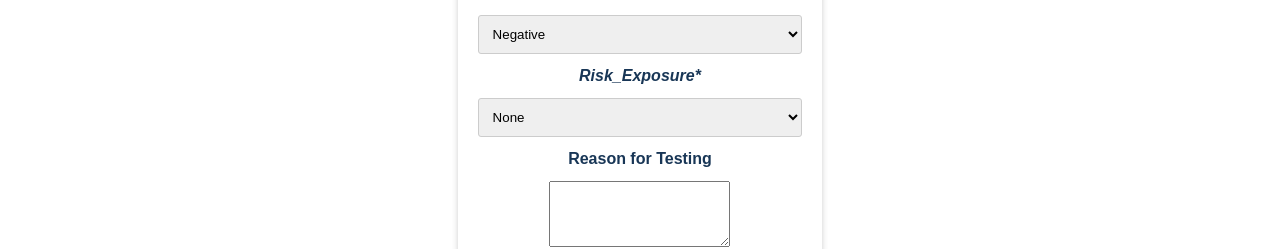
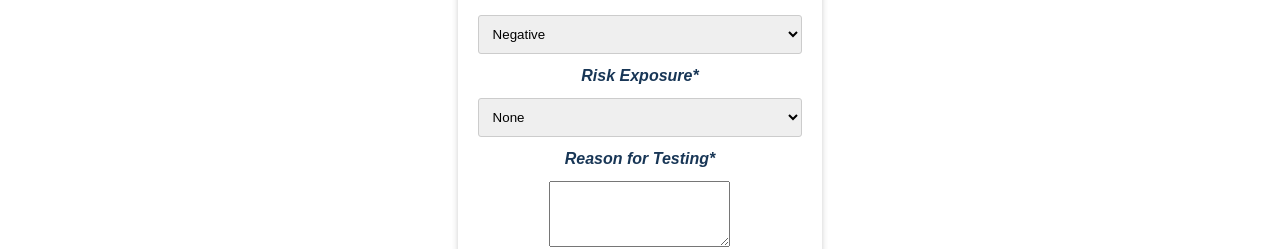
Before and after one commit to MaestroAshmin/Technology-Innovation-Project-fork, a React (Create React App) app in the folder front-end/: page /test in a window 1280 px wide. Shown: the part 261-510 px from the top of the page. Built offline with nearby package versions, Linux system fonts and the light colour scheme; sample sign-in values are in the browser's storage.

Commit message:
Update LogTestComp.jsx

```diff
--- a/front-end/src/Components/LogTestComp.jsx
+++ b/front-end/src/Components/LogTestComp.jsx
@@ -171,7 +171,7 @@ function LogTest() {
 </select>
 </div>
 <div className="form-group">
-<label htmlFor="risk_exposure" className='form-field-optional'>Risk_Exposure*</label>
+<label htmlFor="risk_exposure" className='form-field-optional'>Risk Exposure*</label>
 <select
                 id="risk_exposure"
                 name="risk_exposure"
@@ -188,7 +188,7 @@ function LogTest() {
 {reasonForTestError && (
                 <p className="error-message">{reasonForTestError}</p>
               )}
-<label htmlFor="reasonForTest">Reason for Testing</label>
+<label htmlFor="reasonForTest" className='form-field-optional'>Reason for Testing*</label>
 <textarea
                 id="reasonForTest"
                 name="reasonForTest"
```
